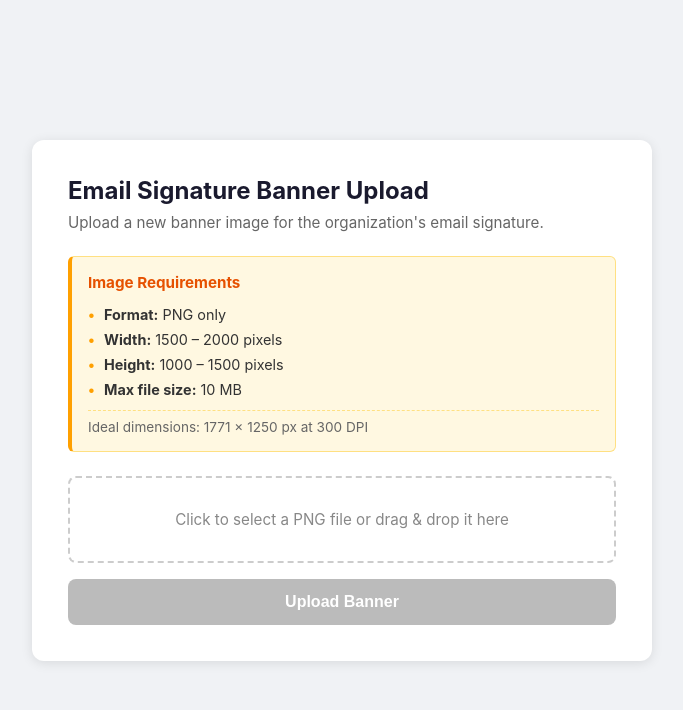
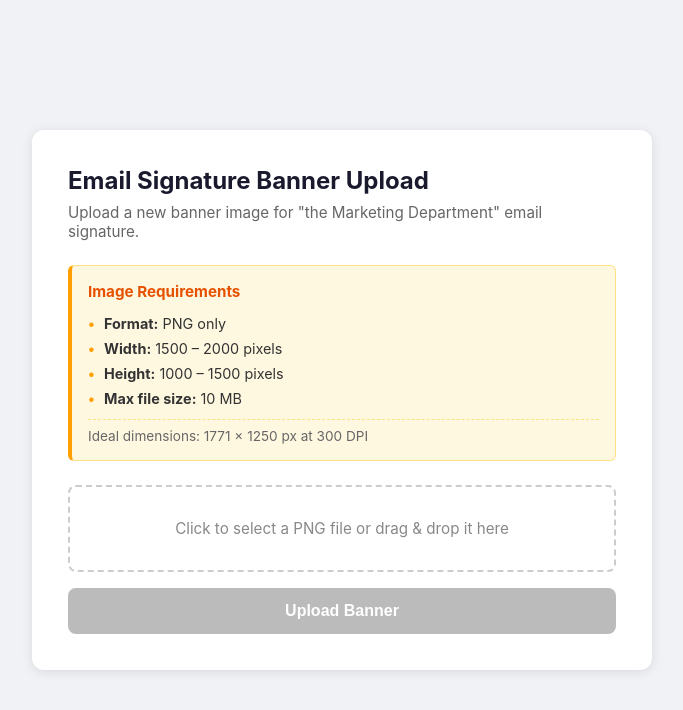
Before and after one commit to TheFontenayHotel/SignaturInput, a website: page public/index.html in a window 1280 px wide. Shown: the whole page, without its empty margins (298-981 px from the left). Drawn offline with Linux system fonts and the light colour scheme.

Commit message:
Update references from sales staff to "the Marketing Department"
Co-Authored-By: Claude Opus 4.6 <noreply@anthropic.com>

```diff
--- a/package.json
+++ b/package.json
@@ -1,7 +1,7 @@
 {
   "name": "signatur-input",
   "version": "1.0.0",
-  "description": "Email signature banner upload tool for sales staff",
+  "description": "Email signature banner upload tool for \"the Marketing Department\"",
   "main": "server.js",
   "scripts": {
     "start": "node server.js"
--- a/public/index.html
+++ b/public/index.html
@@ -172,7 +172,7 @@
 <body>
   <div class="card">
     <h1>Email Signature Banner Upload</h1>
-    <p class="subtitle">Upload a new banner image for the organization's email signature.</p>
+    <p class="subtitle">Upload a new banner image for "the Marketing Department" email signature.</p>
 
     <div class="disclaimer">
       <h2>Image Requirements</h2>
```
